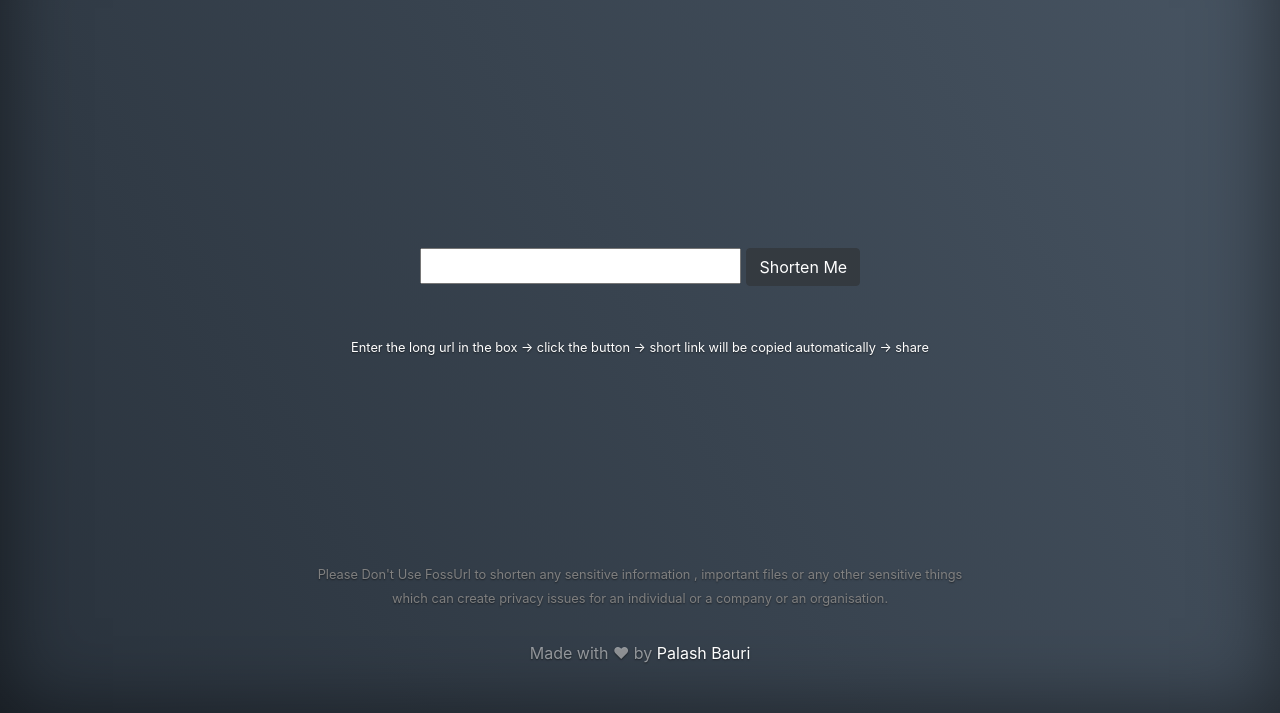
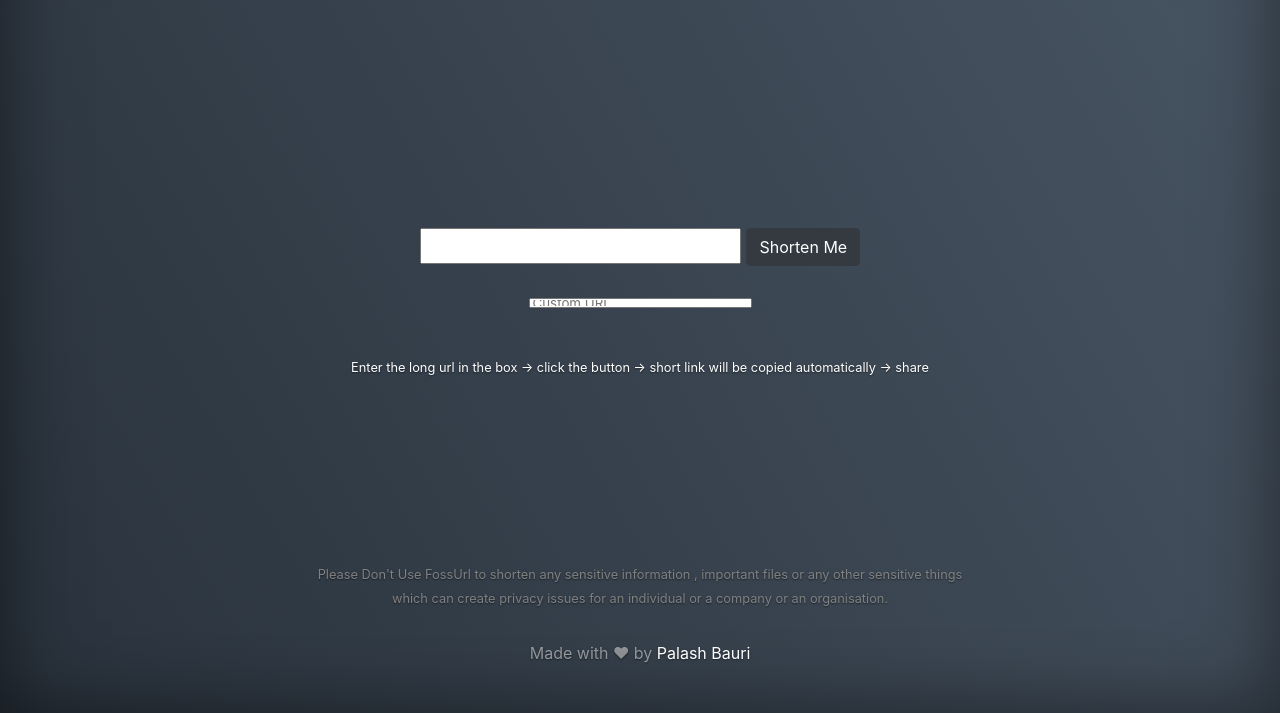
Before and after one commit to bauripalash/fossurl, a plain HTML site: page index.html in a window 1280 px wide. Shown: the part 87-800 px from the top of the page. Drawn offline with nearby package versions, Linux system fonts and the light colour scheme.

Commit message:
added custom url support (beta)

```diff
--- a/index.html
+++ b/index.html
@@ -1,17 +1,20 @@
 <!DOCTYPE html>
 <html>
+
 <head>
   <meta charset="utf-8" />
   <meta http-equiv="X-UA-Compatible" content="IE=edge">
-    <title>FossURL - Your Own Url Shortner</title>
+  <title>FossURL 2.0 Beta - Your Own URL Shortener</title>
   <meta name="viewport" content="width=device-width, initial-scale=1">
   <link rel="stylesheet" type="text/css" media="screen" href="index.css" />
 
   <!-- <link rel="stylesheet" type="text/css" media="screen" href="w3.css" /> -->
-    <link rel="stylesheet" href="https://stackpath.bootstrapcdn.com/bootstrap/4.1.1/css/bootstrap.min.css" integrity="sha384-WskhaSGFgHYWDcbwN70/dfYBj47jz9qbsMId/iRN3ewGhXQFZCSftd1LZCfmhktB" crossorigin="anonymous">
+  <link rel="stylesheet" href="https://stackpath.bootstrapcdn.com/bootstrap/4.1.1/css/bootstrap.min.css" integrity="sha384-WskhaSGFgHYWDcbwN70/dfYBj47jz9qbsMId/iRN3ewGhXQFZCSftd1LZCfmhktB"
+    crossorigin="anonymous">
   <link rel="stylesheet" type="text/css" media="screen" href="cover.css" />
 
 </head>
+
 <body>
 
   <div class="site-wrapper">
@@ -41,10 +44,10 @@
             </div>
           </div>
           <br>
-                <!-- <div>
-                  <input style="height:10px;font-size:10pt;" type="text" maxlength=20 id="custominput" placeholder="Custom URL" oninput="hideerror()">
+          <div>
+            <input style="height:10px;font-size:10pt;" type="text" maxlength=20 id="custominput" placeholder="Custom URL" oninput="cinp()">
             <p id="erbox" style="color:red;"></p>
-                </div> -->
+          </div>
           <br>
           <small>
             Enter the long url in the box -> click the button -> short link will be copied automatically -> share
@@ -55,10 +58,13 @@
 
         <div class="mastfoot">
 
-                      <small style="color:grey;">Please Don't Use FossUrl to shorten any sensitive information , important files or any other sensitive things which can create privacy issues for an individual or a company or an organisation.</small>
+          <small style="color:grey;">Please Don't Use FossUrl to shorten any sensitive information , important files or any other sensitive things which
+            can create privacy issues for an individual or a company or an organisation.</small>
 
           <div class="inner">
-                  <p>Made with ❤ by <a href="https://palash.tk">Palash Bauri</a></p>
+            <p>Made with ❤ by
+              <a href="https://palash.tk">Palash Bauri</a>
+            </p>
           </div>
         </div>
 
--- a/index.js
+++ b/index.js
@@ -15,9 +15,33 @@ if (window.location.hash != "") {
 
 $("#sbtn").click(shorturl);
 
-// function hideerror(){
-//     document.getElementById("erbox").innerHTML = "";
-// }
+function cinp(){
+    document.getElementById("erbox").innerHTML = "";
+    var cival = document.getElementById("custominput").value;
+
+    $.getJSON(endpoint + "/" + cival, function (data) {
+                data = data["result"];
+
+                if (data != null) {
+                    console.log("Already Used Custom Address");
+                    document.getElementById("erbox").style.color = "red";
+                    document.getElementById("erbox").innerHTML = "❌ Custom Address Already Used, Choose Another";
+                    document.getElementById("custominput").placeholder = document.getElementById("custominput").value;
+                    document.getElementById("custominput").value = "";
+
+                    return false;
+
+                }else if(data==null){
+                    console.log("Available Custom Address");
+                    document.getElementById("erbox").style.color = "green";
+                    document.getElementById("erbox").innerHTML = " Custom Address Available ✔️";
+                    return true;
+
+                }
+
+    });
+
+}
 
 function geturl(){
     var url = document.getElementById("urlinput").value;
@@ -40,38 +64,14 @@ function getrandom() {
 }
 
 function genhash(){
-    // var cinput = document.getElementById("custominput");
-    // if( cinput.value ){
+        if (document.getElementById("custominput").value == ""){
+            window.location.hash = getrandom();
+            check_is_unique();
+        }else{
+        window.location.hash = document.getElementById("custominput").value;
 
-    //     if(check_custom_unique(cinput.value)){
-    //         window.location.hash = cinput.value;
-    //     }
-
-    // }else{
-    window.location.hash = getrandom();
-    check_is_unique();
-    // }
+        }
 }
-
-// function check_custom_unique(cu){
-//     // url = window.location.hash.substr(1);
-//     console.log('Cu URL CHECK ' + cu);
-//     $.getJSON(endpoint + "/" + cu, function (data) {
-//         data = data["result"];
-
-//         if (data != null) {
-//             console.log("Already Used Custom Address");
-//             document.getElementById("custominput").value = "";
-
-//             document.getElementById("erbox").innerHTML = "Custom Already Used, Choose Another";
-//             return false;
-
-//         }
-
-//     });
-
-
-// }
 
 function check_is_unique(){
     url = window.location.hash.substr(1);
```
Lines whose indentation alone changed are shown as unchanged.
